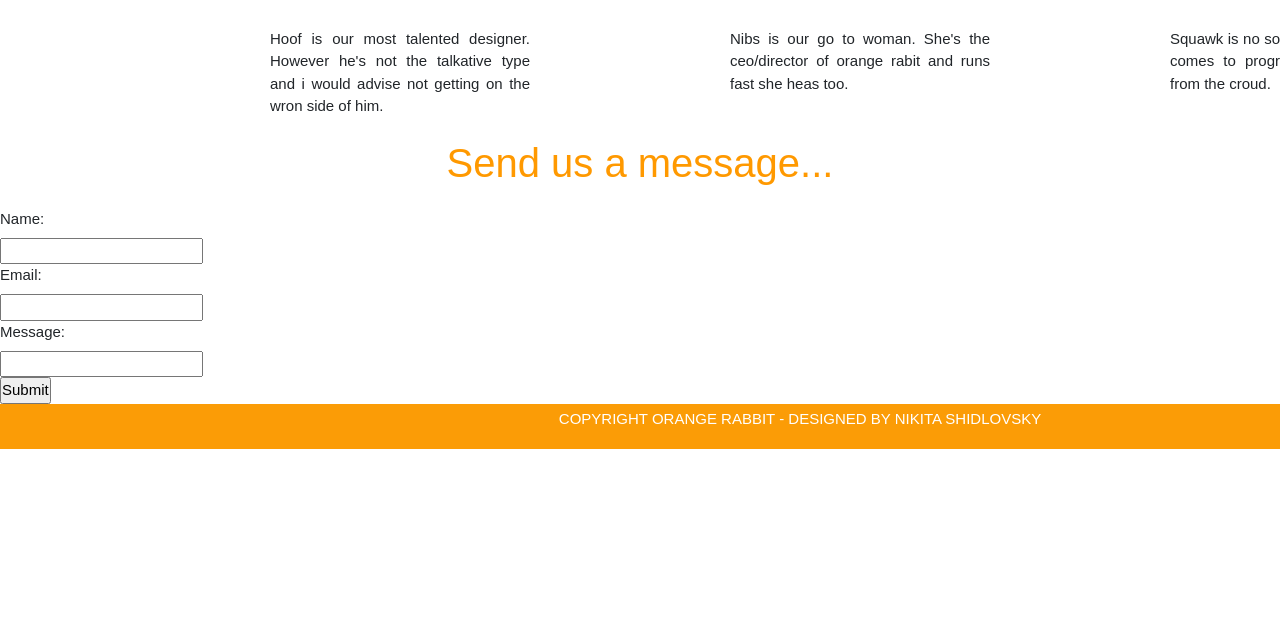
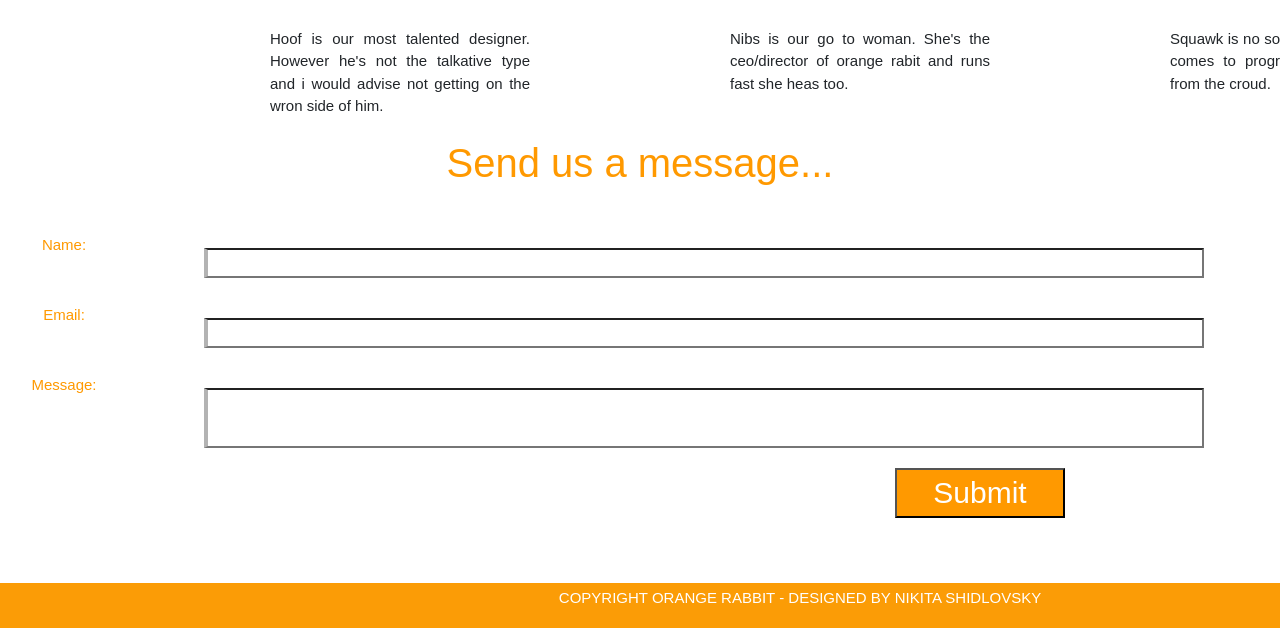
Before and after one commit to nikitashidlovskiy/orrange-rabbit, a plain HTML site: page index.html in a window 1280 px wide. Shown: the part 1321-1949 px from the top of the page. Before the commit the page ends 1770 px from the top, so only its background shows below. Drawn offline with nearby package versions, Linux system fonts and the light colour scheme.

Commit message:
Add files via upload

```diff
--- a/index.html
+++ b/index.html
@@ -77,21 +77,21 @@
             <p class="squawk-text3">Squawk is no social bunny. But when it comes to programing he stands out from the croud.</p>
         </div>
 
+        <p class="message">Send us a message...</p>
         <form>
-                <p class="message">Send us a message...</p>
-            <div class="">
-                <div  class=""><label>Name:</label></div>
-                <div class=""><input type="text" class=""></div>
+            <div class="contact-item">
+                <div  class="contact-text"><label>Name:</label></div>
+                <div class="form-i"><input type="text" class="form-item"></div>
             </div>
-            <div class="">
-                <div  class=""><label>Email:</label></div>
-                <div class=""><input type="email" class=""></div>
+            <div class="contact-item">
+                <div  class="contact-text"><label>Email:</label></div>
+                <div class="form-i"><input type="email" class="form-item"></div>
             </div>
-            <div class="">
-                <div  class=""><label>Message:</label></div>
-                <div class=""><input type="text" class=""></div>
+            <div class="contact-item">
+                <div  class="contact-text"><label>Message:</label></div>
+                <div class="form-i"><input type="text" class="form-item1"></div>
             </div>
-            <input type="submit" value="Submit" class="">
+            <input type="submit" value="Submit" class="form-button">
         </form>
         </main>
         <footer class="developer">
--- a/orrangerabbit.css
+++ b/orrangerabbit.css
@@ -10,7 +10,7 @@ footer {
     text-align: center;
     font-weight: 500;
     line-height: 2;
-
+    margin-top: 1800px;
 }
 
 .logo-img {
@@ -265,7 +265,13 @@ footer {
 }
 
 
-
+.contact-text {
+    color: #ff9900;
+    font-size: 20px;
+    width: 10%;
+    float: left;
+    margin-top: 20px;
+}
 
 
 .message {
@@ -280,3 +286,48 @@ footer {
     margin-top: 60px;
 	margin-top: 1350px
 }
+.contact-text {
+    color: #ff9900;
+    font-size: 20px;
+    width: 10%;
+    float: left;
+    margin-top: 20px;
+}
+
+ .form-i {
+    width: 90%;
+    float: left;
+    margin-top: 40px;
+}
+
+ .form-item {
+	border-left: 4px solid #b3b3b3;
+	width: 1000px;
+	height: 30px;
+}
+
+ .form-item1 {
+	border-left: 4px solid #b3b3b3;
+	width: 1000px;
+	height: 60px;
+}
+
+ .form-button {
+	background-color: #ff9900;
+	width: 170px;
+	height: 50px;
+	font-size: 30px;
+    color: #ffffff;
+    margin-top: 20px;
+    margin-right: 215px;
+    float: right;
+}
+
+ .contact {
+    overflow: auto;
+    margin-right: 200px;
+    margin-left: 200px;
+}
+form{
+    text-align: center;
+}
```
